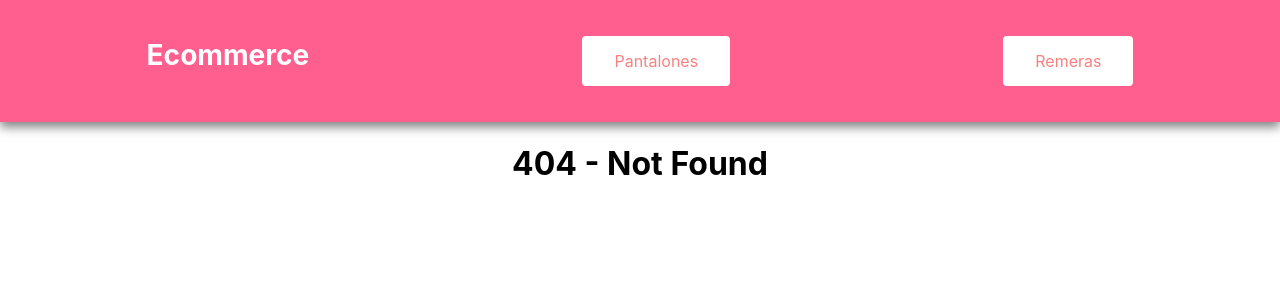
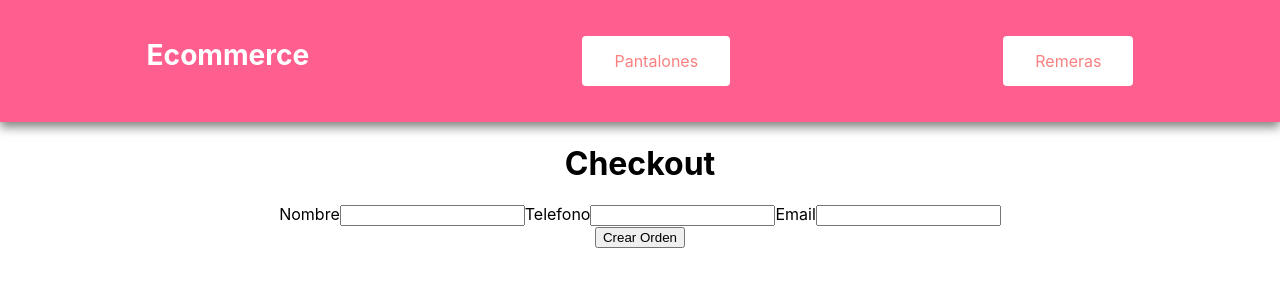
Before and after one commit to JonaEnrique/EcommerceReact, a React (Create React App) app: page /checkout in a window 1280 px wide. Before the commit this address had no page. Shown: the top 300 px of the page. Built offline with nearby package versions, Linux system fonts and the light colour scheme.

Commit message:
Terminando funcionalidad

```diff
--- a/src/App.js
+++ b/src/App.js
@@ -6,6 +6,8 @@ import ItemDetailContainer from './components/ItemDetailContainer/ItemDetailCont
 import Cart from './components/Cart/Cart';
 
 import { CartProvider } from './context/CartContext';
+
+import Checkout from './components/Checkout/Checkout';
 
 function App() {
   return (
@@ -18,6 +20,7 @@ function App() {
               <Route path="/category/:categoryId" element={<ItemListContainer greeting={"Productos por categoria"}/>} />
               <Route path="/item/:itemId" element={<ItemDetailContainer />} />
               <Route path="/cart" element={<Cart />} />
+              <Route path="/checkout" element={<Checkout />} />
               <Route path="*" element={<h1>404 - Not Found</h1>} />
           </Routes>
         </CartProvider>
--- a/src/components/Cart/Cart.js
+++ b/src/components/Cart/Cart.js
@@ -16,11 +16,13 @@ const Cart = () => {
     }
 
     return (
+
+
         <div>
-            { cart.map(p => <CartItem key={p.item.id} {...p}/>) }
+            { cart.map(p => <CartItem key={p.id} {...p}/>) }
             <h3>Total: ${total}</h3>
             <button onClick={() => clearCart()} className="Button">Limpiar carrito</button>
-            <Link to="/checkout" className="Option">Productos</Link>
+            <Link to="/checkout" className="Option">Checkout</Link>
         </div>
     )
 }
--- a/src/components/CartItem/CartItem.js
+++ b/src/components/CartItem/CartItem.js
@@ -1,15 +1,15 @@
 import { useContext } from "react"
 import { CartContext } from "../../context/CartContext"
 
-const CartItem = ({ item, quantity }) => {
+const CartItem = ({ id, name, price, quantity }) => {
     const { removeItem } = useContext(CartContext)
 
     return (
         <div>
-            <h3>{item.name}</h3>
+            <h3>{name}</h3>
             <p>Cantidad: {quantity}</p>
-            <p>Precio por unidad: ${item.price}</p>
-            <button onClick={() => removeItem(item.id)}>Eliminar</button>
+            <p>Precio por unidad: ${price}</p>
+            <button onClick={() => removeItem(id)}>Eliminar</button>
         </div>
     )
 }
--- /dev/null
+++ b/src/components/Checkout/Checkout.js
@@ -0,0 +1,79 @@
+import { useContext, useState } from "react";
+import { db } from "../../service/firebase/firebaseConfig";
+import { CartContext } from "../../context/CartContext";
+import { Timestamp, addDoc, collection, getDocs, query, where, writeBatch, documentId } from "firebase/firestore";
+import CheckoutForm from "../CheckoutForm/CheckoutForm";
+
+const Checkout = () => {
+    const [loading, setLoading] = useState(false)
+    const [orderId, setOrderId] = useState('')
+
+    const { cart, total, clearCart } = useContext(CartContext)
+
+    const createOrder = async ({ name, phone, email }) => {
+        setLoading(true)
+
+        try {
+            const objOrder = {
+                buyer: {
+                    name, phone, email
+                },
+                items: cart,
+                total: total,
+                date: Timestamp.fromDate(new Date())
+            }
+            const batch = writeBatch(db)
+            const outOfStock = []
+            const ids = cart.map(prod => prod.id)
+            console.log(ids)
+            const productsRef = collection(db, 'products')
+            const productsAddedFromFirestore = await getDocs(query(productsRef, where(documentId(), 'in', ids)))
+            const { docs } = productsAddedFromFirestore
+
+            docs.forEach(doc => {
+                const dataDoc = doc.data()
+                const stockDb = dataDoc.stock
+
+                const productAddedToCart = cart.find(prod => prod.id === doc.id)
+                const prodQuantity = productAddedToCart?.quantity
+
+                if (stockDb >= prodQuantity) {
+                    batch.update(doc.ref, { stock: stockDb - prodQuantity })
+                } else {
+                    outOfStock.push({ id: doc.id, ...dataDoc })
+                }
+            })
+            if (outOfStock.length === 0) {
+                await batch.commit()
+                const orderRef = collection(db, 'orders')
+                const orderAdded = await addDoc(orderRef, objOrder)
+
+                setOrderId(orderAdded.id)
+                clearCart()
+            } else {
+                console.error('Hay productos que estan fuera de stock')
+            }
+        } catch (error) {
+            console.log(error)
+        } finally {
+            setLoading(false)
+        }
+    }
+
+    if (loading) {
+        return <h1>Se esta generando su orden...</h1>
+    }
+
+    if (orderId) {
+        return <h1>El id de su orden es: {orderId}</h1>
+    }
+
+    return (
+        <div>
+            <h1>Checkout</h1>
+            <CheckoutForm onConfirm={createOrder} />
+        </div>
+    )
+}
+
+export default Checkout;
--- /dev/null
+++ b/src/components/CheckoutForm/CheckoutForm.js
@@ -0,0 +1,51 @@
+import { useState } from "react";
+
+const CheckoutForm = ({ onConfirm }) => {
+    const [name, setName] = useState('')
+    const [phone, setPhone] = useState('')
+    const [email, setEmail] = useState('')
+
+    const handleConfirm = (event) => {
+        event.preventDefault()
+        const userData = {
+            name, phone, email
+        }
+        onConfirm(userData)
+    }
+
+    return (
+        <div>
+            <form onSubmit={handleConfirm}>
+                <label>
+                    Nombre
+                    <input
+                        type='text'
+                        value={name}
+                        onChange={({ target }) => setName(target.value)}
+                    />
+                </label>
+                <label>
+                    Telefono
+                    <input
+                        type='text'
+                        value={phone}
+                        onChange={({ target }) => setPhone(target.value)}
+                    />
+                </label>
+                <label>
+                    Email
+                    <input
+                        type='text'
+                        value={email}
+                        onChange={({ target }) => setEmail(target.value)}
+                    />
+                </label>
+                <div>
+                    <button type='submit'>Crear Orden</button>
+                </div>
+            </form>
+        </div>
+    )
+}
+
+export default CheckoutForm;
--- a/src/components/ItemDetailContainer/ItemDetailContainer.js
+++ b/src/components/ItemDetailContainer/ItemDetailContainer.js
@@ -1,28 +1,43 @@
-// import '.ItemDeitalContainer.css'
 import { useState, useEffect } from 'react'
-import { getProductById } from '../../asyncMock'
 import ItemDetail from '../ItemDetail/ItemDetail'
 
 import { useParams } from 'react-router-dom'
 
+import { getDoc, doc } from 'firebase/firestore'
+import { db } from '../../service/firebase/firebaseConfig'
+
 const ItemDetailContainer = () => {
     const [product, setProduct] = useState(null)
+    const [loading, setLoading] = useState(true)
 
     const { itemId } = useParams()
 
     useEffect(() => {
-        getProductById(itemId)
+        setLoading(true)
+
+        const docRef = doc(db, 'products', itemId)
+
+        getDoc(docRef)
             .then(response => {
-                setProduct(response)
+                const data = response.data()
+                const productAdapted = { id: response.id, ...data }
+                setProduct(productAdapted)
             })
             .catch(error => {
                 console.error(error)
+            })
+            .finally(() => {
+                setLoading(false)
             })
     }, [itemId])
 
     return (
         <div className="ItemDetailContainer">
-            <ItemDetail {...product} />
+            {loading ? (
+                <p>Cargando...</p>
+            ) : (
+                <ItemDetail {...product} />
+            )}
         </div>
     )
 }
--- a/src/components/ItemListContainer/ItemListContainer.js
+++ b/src/components/ItemListContainer/ItemListContainer.js
@@ -1,24 +1,40 @@
 import { useState, useEffect } from 'react'
-import { getProducts, getProductsByCategory } from '../../asyncMock'
 import ItemList from '../ItemList/ItemList'
 
 import { useParams } from 'react-router-dom'
 
+import { collection, query, where, getDocs } from 'firebase/firestore'
+import { db } from '../../service/firebase/firebaseConfig'
+
 const ItemListContainer = ({ greeting }) => {
     const [products, setProducts] = useState([])
+    const [loading, setLoading] = useState(true)
 
     const { categoryId } = useParams([])
 
     useEffect(() => {
-        const asyncFunc = categoryId ? getProductsByCategory : getProducts
+        setLoading(true)
 
-        asyncFunc(categoryId)
-            .then((response) => {
-                setProducts(response)
+        const colectionRef = categoryId
+            ? query(collection(db, 'products'), where('category', '==', categoryId))
+            : collection(db, 'products')
+
+        getDocs(colectionRef)
+            .then(response => {
+                const productsAdapted = response.docs.map(doc => {
+                    const data = doc.data()
+                    return { id: doc.id, ...data }
+                })
+                setProducts(productsAdapted)
             })
             .catch(error => {
                 console.error(error)
             })
+            .finally(() => {
+                setLoading(false)
+            })
+
+
     }, [categoryId])
 
     return (
--- a/src/context/CartContext.js
+++ b/src/context/CartContext.js
@@ -1,7 +1,9 @@
 import { createContext, useState } from "react";
 
 export const CartContext = createContext({
-    cart: []
+    cart: [],
+    total: 0,
+    totalQuantity: 0
 });
 
 export const CartProvider = ({ children }) => {
@@ -11,14 +13,14 @@ export const CartProvider = ({ children }) => {
 
     const addItem = (item, quantity) => {
         if(!isInCart(item.id)) {
-            setCart(prev => [...prev, { item, quantity }]);
+            setCart(prev => [...prev, { ...item, quantity }]);
         } else {
             console.error("El producto ya fue agregado al carrito");
         }
     };
 
     const removeItem = (itemId) => {
-        const cartUpdate = cart.filter((prod) => prod.item.id !== itemId);
+        const cartUpdate = cart.filter((prod) => prod.id !== itemId);
         setCart(cartUpdate);
     };
 
@@ -27,13 +29,15 @@ export const CartProvider = ({ children }) => {
     };
 
     const isInCart = (itemId) => {
-        return cart.some((prod) => prod.item.id === itemId);
+        return cart.some((prod) => prod.id === itemId);
     };
 
     const totalQuantity = cart.reduce((acc, cur) => acc + cur.quantity, 0);
 
+    const total = cart.reduce((acc, cur) => acc + cur.price * cur.quantity, 0);
+
     return (
-        <CartContext.Provider value={{ cart, addItem, removeItem, clearCart, totalQuantity}}>
+        <CartContext.Provider value={{ cart, addItem, removeItem, clearCart, totalQuantity, total}}>
             {children}
         </CartContext.Provider>
     );
--- a/src/service/firebase/firebaseConfig.js
+++ b/src/service/firebase/firebaseConfig.js
@@ -3,12 +3,12 @@ import { initializeApp } from "firebase/app";
 import { getFirestore } from "firebase/firestore";
 
 const firebaseConfig = {
-    apiKey: "AIzaSyAalBhp9ml6YN-5k5gj97tjneEIK6UTiXo",
-    authDomain: "ecommerceind-77a31.firebaseapp.com",
-    projectId: "ecommerceind-77a31",
-    storageBucket: "ecommerceind-77a31.appspot.com",
-    messagingSenderId: "583542988397",
-    appId: "1:583542988397:web:78058e3923f206ea776964"
+    apiKey: process.env.REACT_APP_apiKey,
+    authDomain: process.env.REACT_APP_authDomain,
+    projectId: process.env.REACT_APP_projectId,
+    storageBucket: process.env.REACT_APP_storageBucket,
+    messagingSenderId: process.env.REACT_APP_messagingSenderId,
+    appId: process.env.REACT_APP_appId
 };
 
 const app = initializeApp(firebaseConfig);
```
Also changed, not shown: 1 other file (tests, documents, lock files or other folders).
